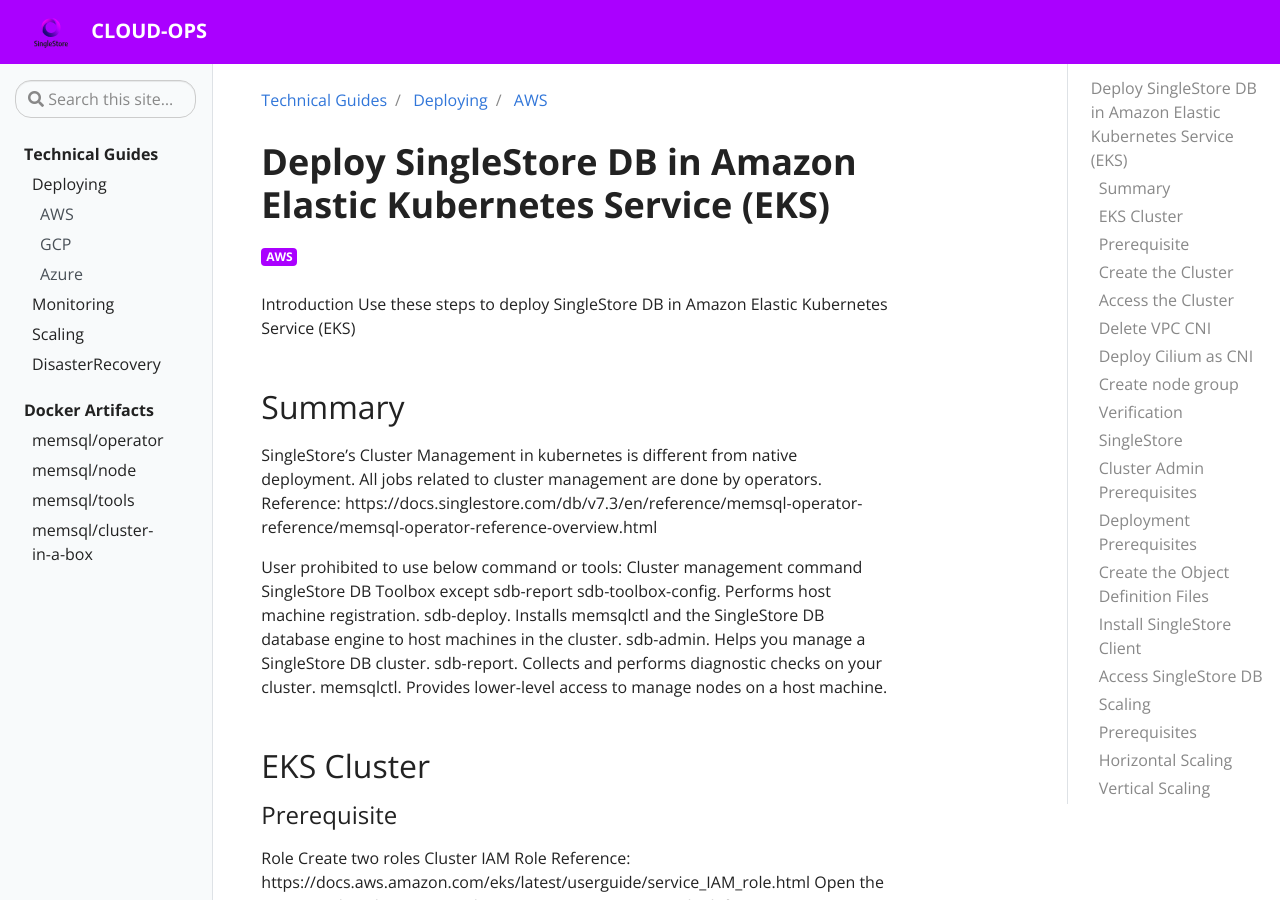
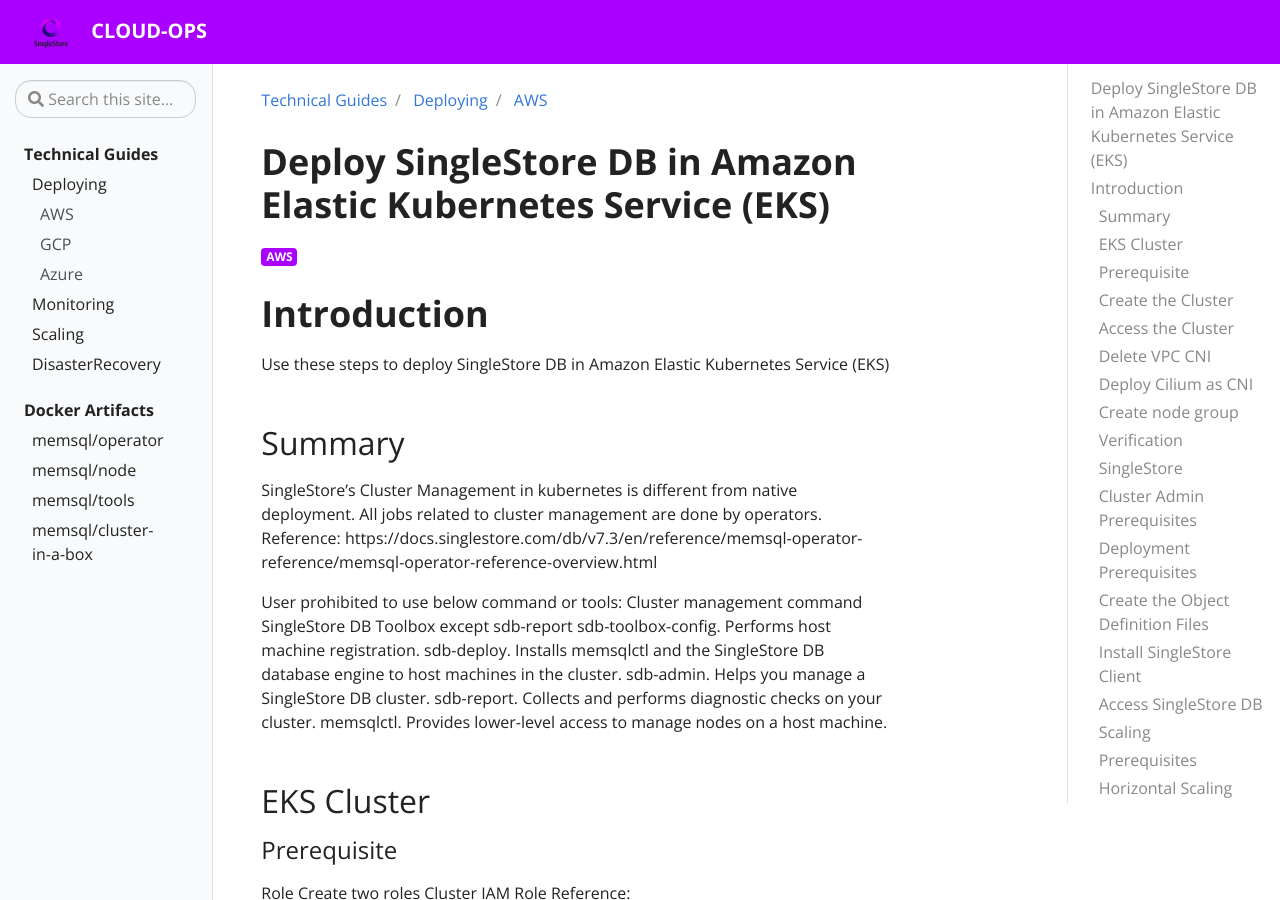
Before and after one commit to sdb-cloud-ops/cloud-ops, a Jekyll site: the page built from _docs/Deploying/AWS/deploying.md, in a window 1280 px wide and 900 px high. Built offline with Jekyll 4.4.1, drawn with Linux system fonts in a browser that asks for light colours.

Commit message:
Update deploying.md

```diff
--- a/_docs/Deploying/AWS/deploying.md
+++ b/_docs/Deploying/AWS/deploying.md
@@ -6,7 +6,7 @@ tags:
 
 # Deploy SingleStore DB in Amazon Elastic Kubernetes Service (EKS)
 
- Introduction
+# Introduction
 Use these steps to deploy SingleStore DB in Amazon Elastic Kubernetes Service (EKS)
 ## Summary
 SingleStore’s Cluster Management in kubernetes is different from native deployment. All jobs related to cluster management are done by operators.
```
